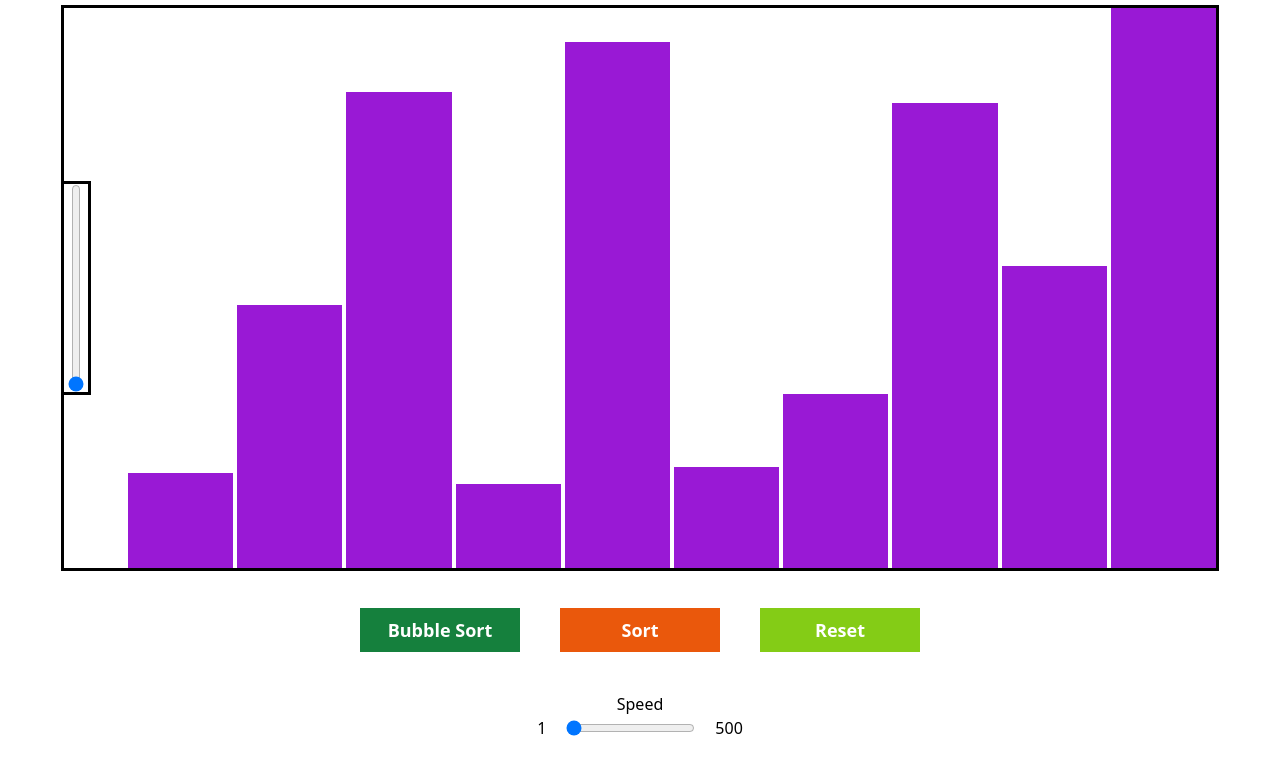
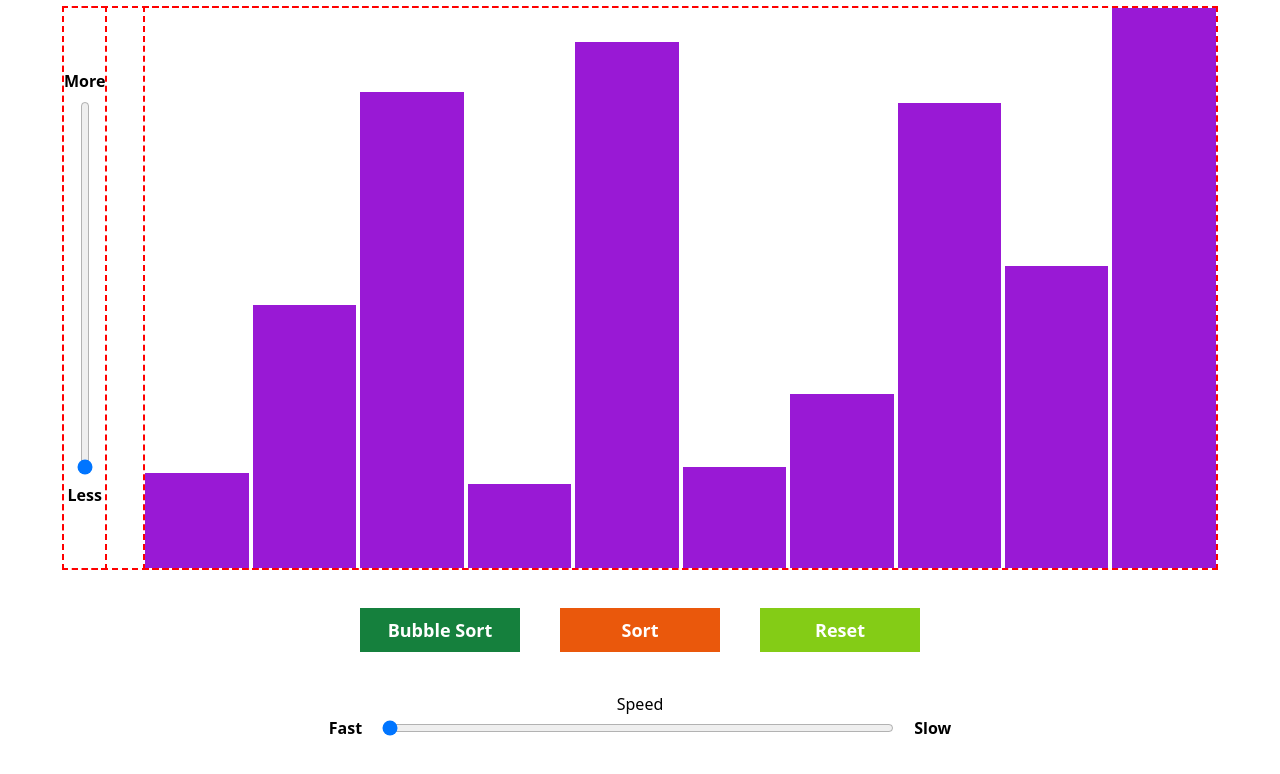
Before and after one commit to Commit2Cosmos/Sorting-Visualizer, an Astro site: page / in a window 1280 px wide. Built offline with nearby package versions, Linux system fonts and the light colour scheme; Astro itself is replaced by a stand-in of ours.

Commit message:
dials changed

```diff
--- a/src/components/Visualizer.tsx
+++ b/src/components/Visualizer.tsx
@@ -197,21 +197,35 @@ const Visualizer = () => {
     //     return i + 1;
     // }
 
+    //* bar number range
+    const min_bars = 10;
+    const max_bars = 100;
+
+
+    //* speed range (ms)
+    const min_speed = 1;
+    const max_speed = 500;
+
 
     return (
         <div className="absolute w-full h-full flex flex-col items-center gap-10">
-            <div className="mt-2 outline w-[90%] h-[70%] flex gap-10 items-center">
-                {/*  */}
-                <input className="vertical-bar h-52 outline w-6" type="range" min="10" max="100" value={array.length} disabled={loading} onChange={(e) => setArrSize(parseInt(e.target.value))} />
+            <div className="mt-2 w-[90%] h-[70%] flex gap-10 outline-all">
+                {/* Number of bars */}
+                <div className="h-full flex flex-col justify-center items-center gap-2">
+                    <p className="dial">More</p>
+                    <input className="vertical-bar h-2/3 w-10" type="range" min={min_bars} max={max_bars} value={array.length} disabled={loading} onChange={(e) => setArrSize(parseInt(e.target.value))} />
+                    <p className="dial">Less</p>
+                </div>
+
                 {/* Bars */}
                 <div className="w-full h-full flex gap-1">
                     {array.map((value, key) => (
                         <div
-                        className="bg-[var(--bar-color)] self-end"
-                        id={key.toString()}
-                        key={key}
-                        style={{ height: `${value}%`, width: `${100/arrSize}%` }}
-                        ref={el => setBarRef(el, key)}
+                            className="bg-[var(--bar-color)] self-end"
+                            id={key.toString()}
+                            key={key}
+                            style={{ height: `${value}%`, width: `${100/arrSize}%` }}
+                            ref={el => setBarRef(el, key)}
                         ></div>
                     ))}
                 </div>
@@ -221,11 +235,9 @@ const Visualizer = () => {
                 {/* Dropdown selection */}
                 <div className="relative bg-green-700 w-40 group hover:bg-emerald-500">
                     <p className="p-2 text-center">{algorithms[0].name} Sort</p>
-                    <div className="absolute top-0 -translate-y-44 hidden bg-[#f1f1f1] z-10 w-full group-hover:block" id="group">
-                        {algorithms.map((alg, index) => {
-                            if (alg.name !== algorithms[0].name) {
-                                return <button key={index} disabled={loading} className="text-black p-2 block hover:bg-slate-600 hover:text-white" onClick={() => handleAlgo(alg.name)}>{alg.name} Sort</button>
-                            }
+                    <div className="absolute top-0 -translate-y-full hidden bg-[#f1f1f1] z-10 w-full group-hover:block" id="group">
+                        {algorithms.filter(sort => sort.name !== algorithms[0].name).map((alg, index) => {
+                            return <button key={index} disabled={loading} className="w-full text-black p-2 block hover:bg-slate-600 hover:text-white" onClick={() => handleAlgo(alg.name)}>{alg.name} Sort</button>
                         })}
                     </div>
                 </div>
@@ -241,9 +253,9 @@ const Visualizer = () => {
             <div className="w-full flex flex-col items-center">
                 <p>Speed</p>
                 <div className="w-full flex justify-center">
-                    <p>1</p>
-                    <input className="mx-5" type="range" min="1" max="500" value={speed} onChange={(e) => setSpeed(parseInt(e.target.value))} />
-                    <p>500</p>
+                    <p className="dial">Fast</p>
+                    <input className="mx-5 w-2/5" type="range" min={min_speed} max={max_speed} value={speed} onChange={(e) => setSpeed(parseInt(e.target.value))} />
+                    <p className="dial">Slow</p>
                 </div>
             </div>
         </div>
--- a/src/styles/global.css
+++ b/src/styles/global.css
@@ -27,3 +27,13 @@
         appearance: slider-vertical;
     }
 }
+
+@layer utilities {
+    .outline-all, .outline-all > * {
+        outline: 2px dashed red;
+    }
+
+    .dial {
+        @apply font-semibold
+    }
+}
```
